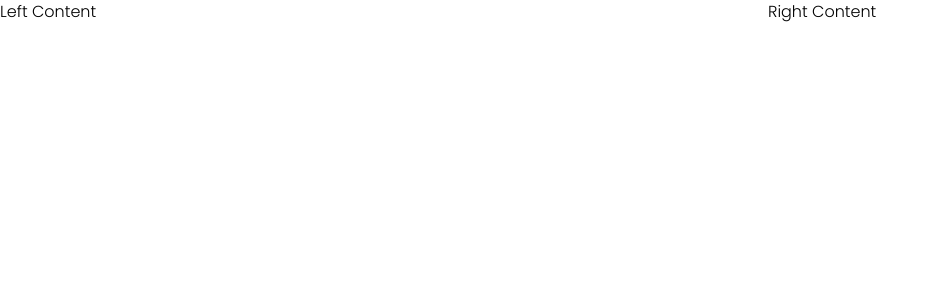
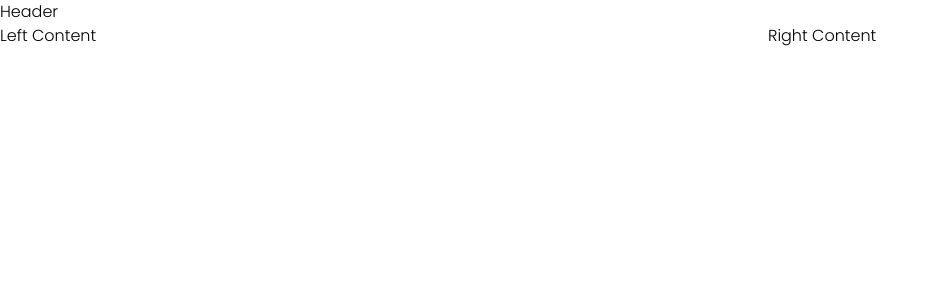
Before and after one commit to Nimira43/Pegasus-II, a React (Vite) app: page / in a window 1280 px wide. Shown: the top 300 px of the page, without its empty margins (0-938 px from the left). Built offline with nearby package versions, Linux system fonts and the light colour scheme; a web font is replaced by a local one.

Commit message:
Imported Navbar into App

```diff
--- a/src/app/layout/App.tsx
+++ b/src/app/layout/App.tsx
@@ -1,8 +1,10 @@
 import EventDashboard from '../../features/events/dashboard/EventDashboard'
+import Navbar from './nav/Navbar'
 
 function App() {
   return (
     <div>
+      <Navbar />
       <EventDashboard />
     </div>
   )
--- a/src/app/layout/nav/Navbar.tsx
+++ b/src/app/layout/nav/Navbar.tsx
@@ -0,0 +1,7 @@
+export default function Navbar() {
+  return (
+    <header>
+      Header
+    </header>
+  )
+}
```
